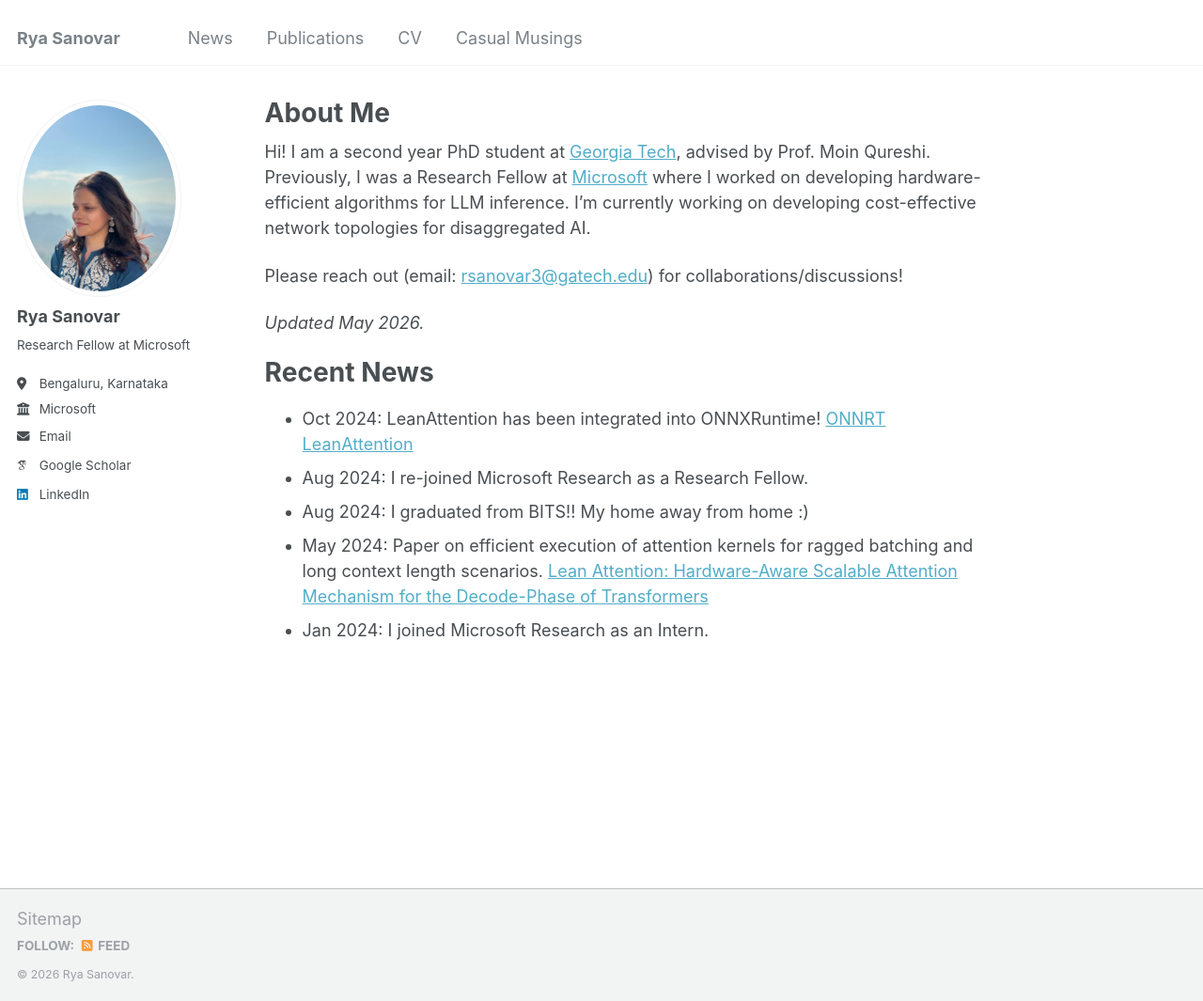
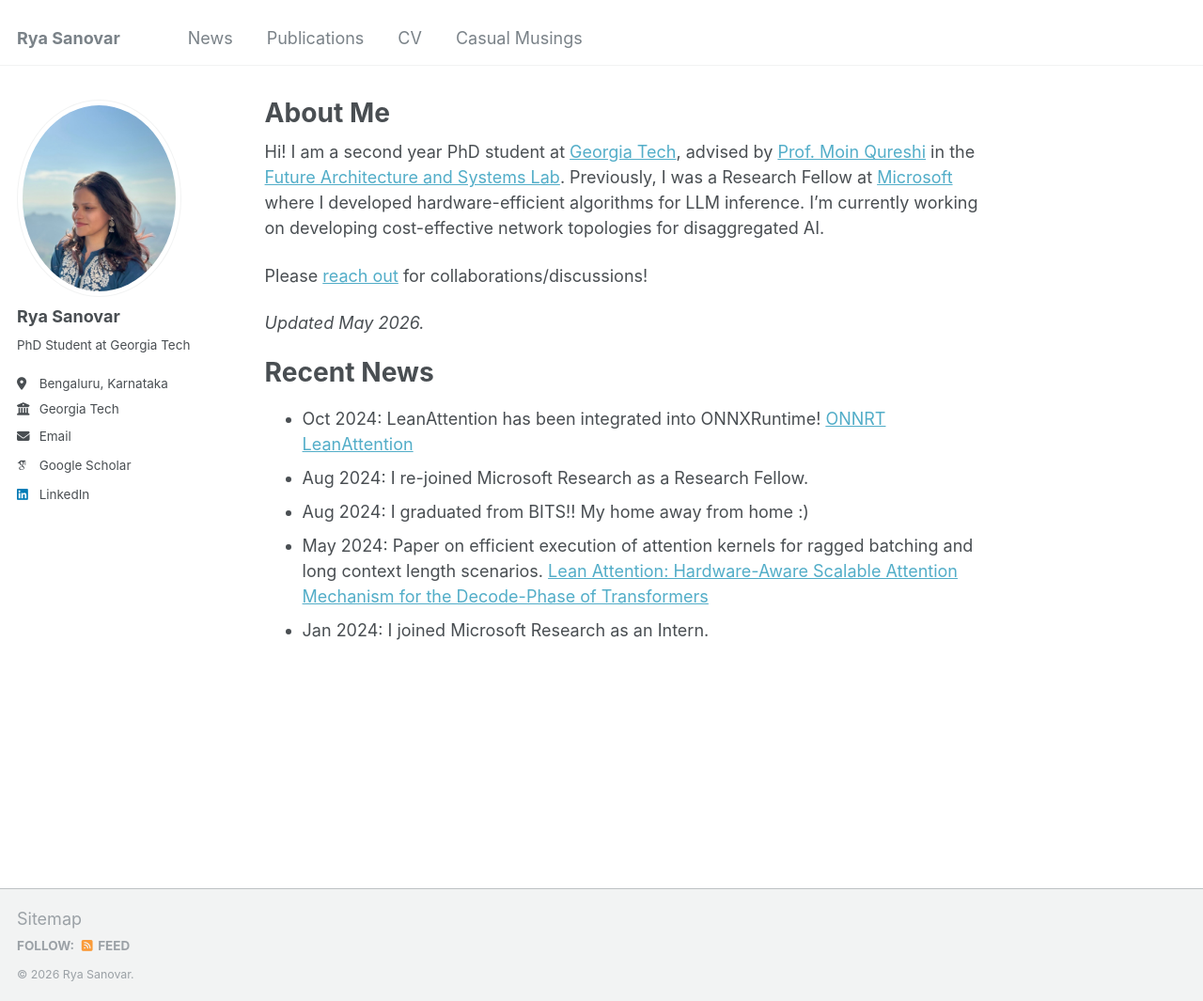
Before and after one commit to rya-sanovar/rya-sanovar.github.io, a Jekyll site: the page built from _pages/about.md, in a window 1280 px wide and 1065 px high. Shown: the whole window at 94% size. Built offline with Jekyll 4.4.1, drawn with Linux system fonts in a browser that asks for light colours; some web fonts are replaced.

Commit message:
Link advisor and lab, update sidebar to Georgia Tech
- Hyperlink Prof. Moin Qureshi and the Future Architecture and Systems
  Lab; make 'reach out' itself the mailto link.
- Update the sidebar bio, employer and email, and the site meta
  description, which still described the previous Microsoft role.

```diff
--- a/_config.yml
+++ b/_config.yml
@@ -11,7 +11,7 @@ locale                   : "en-US"
 title                    : "Rya Sanovar"
 title_separator          : "-"
 name                     : &name "Rya Sanovar"
-description              : &description "Research Fellow at Microsoft"
+description              : &description "PhD Student at Georgia Tech"
 url                      : https://rya-sanovar.github.io # the base hostname & protocol for your site e.g. "https://[your GitHub username].github.io"
 baseurl                  : "" # the subpath of your site, e.g. "/blog"
 repository               : "rya-sanovar/rya-sanovar.github.io"
@@ -24,11 +24,11 @@ author:
   avatar           : "pfp.jpeg"
   name             : "Rya Sanovar"
   pronouns         : #"she/her"
-  bio              : "Research Fellow at Microsoft"
+  bio              : "PhD Student at Georgia Tech"
   location         : "Bengaluru, Karnataka"
-  employer         : "Microsoft"
+  employer         : "Georgia Tech"
   uri              : # URL
-  email            : "t-rsanovar@microsoft.com"
+  email            : "rsanovar3@gatech.edu"
 
   # Academic websites
   arxiv            : # URL - Update with the correct link to your profile
--- a/_pages/about.md
+++ b/_pages/about.md
@@ -7,9 +7,9 @@ redirect_from:
   - /about.html
 ---
 
-Hi! I am a second year PhD student at [Georgia Tech](https://www.gatech.edu/), advised by Prof. Moin Qureshi. Previously, I was a Research Fellow at [Microsoft](https://www.microsoft.com/en-us/research/) where I worked on developing hardware-efficient algorithms for LLM inference. I'm currently working on developing cost-effective network topologies for disaggregated AI.
+Hi! I am a second year PhD student at [Georgia Tech](https://www.gatech.edu/), advised by [Prof. Moin Qureshi](https://moin.cc.gatech.edu/) in the [Future Architecture and Systems Lab](https://fast.cc.gatech.edu/). Previously, I was a Research Fellow at [Microsoft](https://www.microsoft.com/en-us/research/) where I developed hardware-efficient algorithms for LLM inference. I'm currently working on developing cost-effective network topologies for disaggregated AI.
 
-Please reach out (email: [rsanovar3@gatech.edu](mailto:rsanovar3@gatech.edu)) for collaborations/discussions!
+Please [reach out](mailto:rsanovar3@gatech.edu) for collaborations/discussions!
 
 *Updated May 2026.*
 
```
